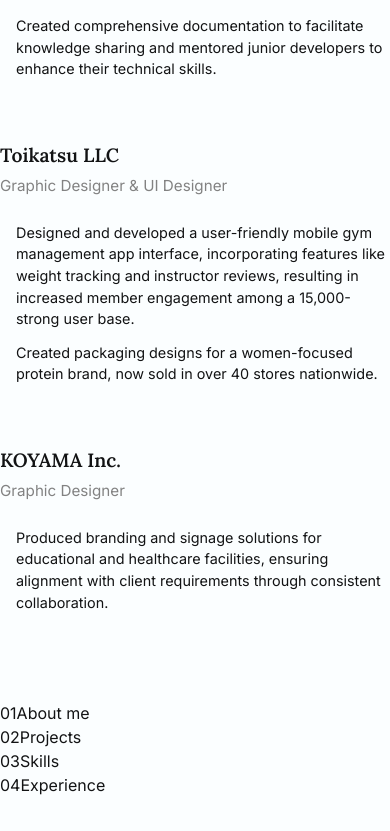
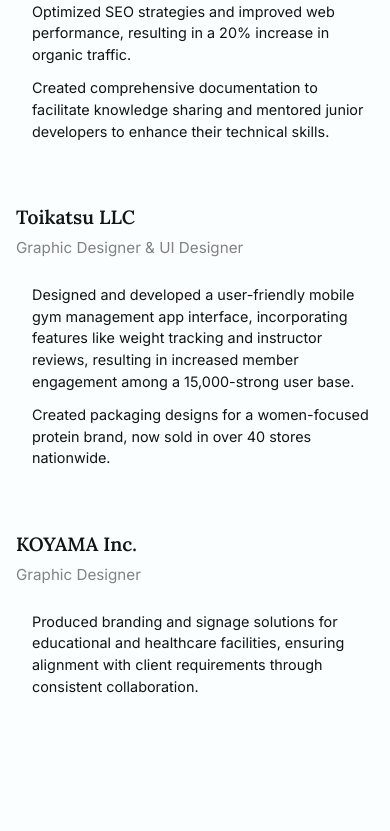
Before and after one commit to ayakakojimaak/portfolio, a Next.js app: page / in a window 390 px wide. Shown: the part 5964-6795 px from the top of the page. Built offline with nearby package versions, Linux system fonts and the light colour scheme.

Commit message:
add tmep

```diff
--- a/src/app/page.tsx
+++ b/src/app/page.tsx
@@ -1,7 +1,9 @@
-import React from "react";
+"use client";
+
+import React, { useState, useEffect } from "react";
 // import Header from "@/components/Header";
 import Hero from "@/components/Hero";
-import SideberSocial from "@/components/SidebarSocial";
+import SidebarSocial from "@/components/SidebarSocial";
 import SidebarSection from "@/components/SidebarSection";
 import AboutMe from "@/components/AboutMe";
 import Project from "@/components/Project";
@@ -24,16 +26,35 @@
 ];
 
 export default function Home() {
+  const [isWideScreen, setIsWideScreen] = useState(false);
+
+  useEffect(() => {
+    const checkScreenWidth = () => {
+      setIsWideScreen(window.innerWidth >= 1400);
+    };
+
+    // 初期チェック
+    checkScreenWidth();
+
+    // リサイズイベントリスナーを追加
+    window.addEventListener('resize', checkScreenWidth);
+
+    // クリーンアップ
+    return () => window.removeEventListener('resize', checkScreenWidth);
+  }, []);
+
   return (
     <div>
       <Hero />
       <main id="main">
         <AboutMe />
+        <div id="content">
         <Project />
         <Skills />
         <Experience />
-        <SidebarSection sectionOrder={sectionOrder} />
-        <SideberSocial />
+        {isWideScreen && <SidebarSection sectionOrder={sectionOrder} />}
+        {isWideScreen && <SidebarSocial />}
+        </div>
       </main>
     </div>
   );
--- a/src/components/SidebarSocial.tsx
+++ b/src/components/SidebarSocial.tsx
@@ -9,7 +9,7 @@
 
 gsap.registerPlugin(ScrollTrigger);
 
-const Sidebar: React.FC = () => {
+const SidebarSocial: React.FC = () => {
   const lineRef = useRef<SVGLineElement>(null);
   const socialRefs = useRef<HTMLAnchorElement[]>([]); // 配列でrefを保持
 
@@ -82,4 +82,4 @@
   );
 };
 
-export default Sidebar;
+export default SidebarSocial;
--- a/src/styles/globals.scss
+++ b/src/styles/globals.scss
@@ -139,3 +139,10 @@
     margin-bottom: 1.5rem;
   }
 }
+
+// 1200px以下でmain内のdivにパディングを適用
+@media (max-width: 1200px) {
+  #main > #content {
+    padding: 0 1rem;
+  }
+}
```
